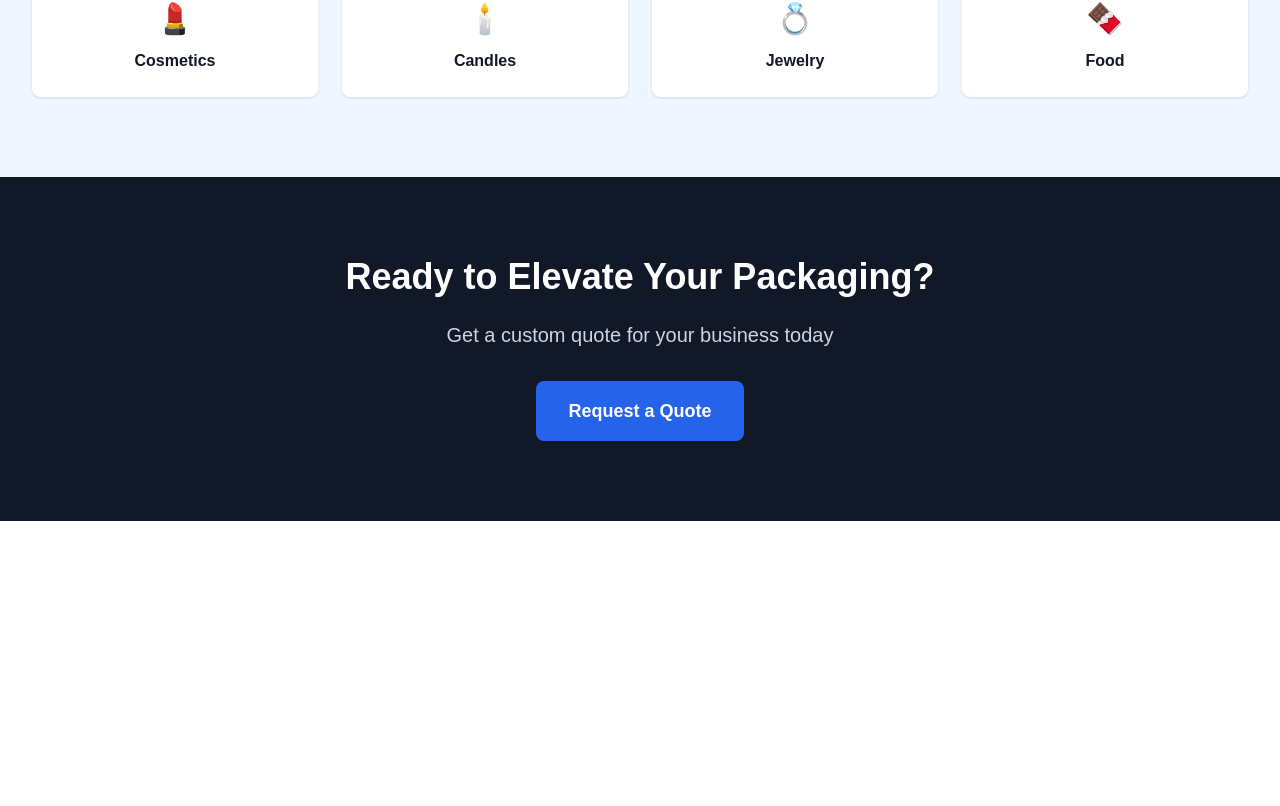
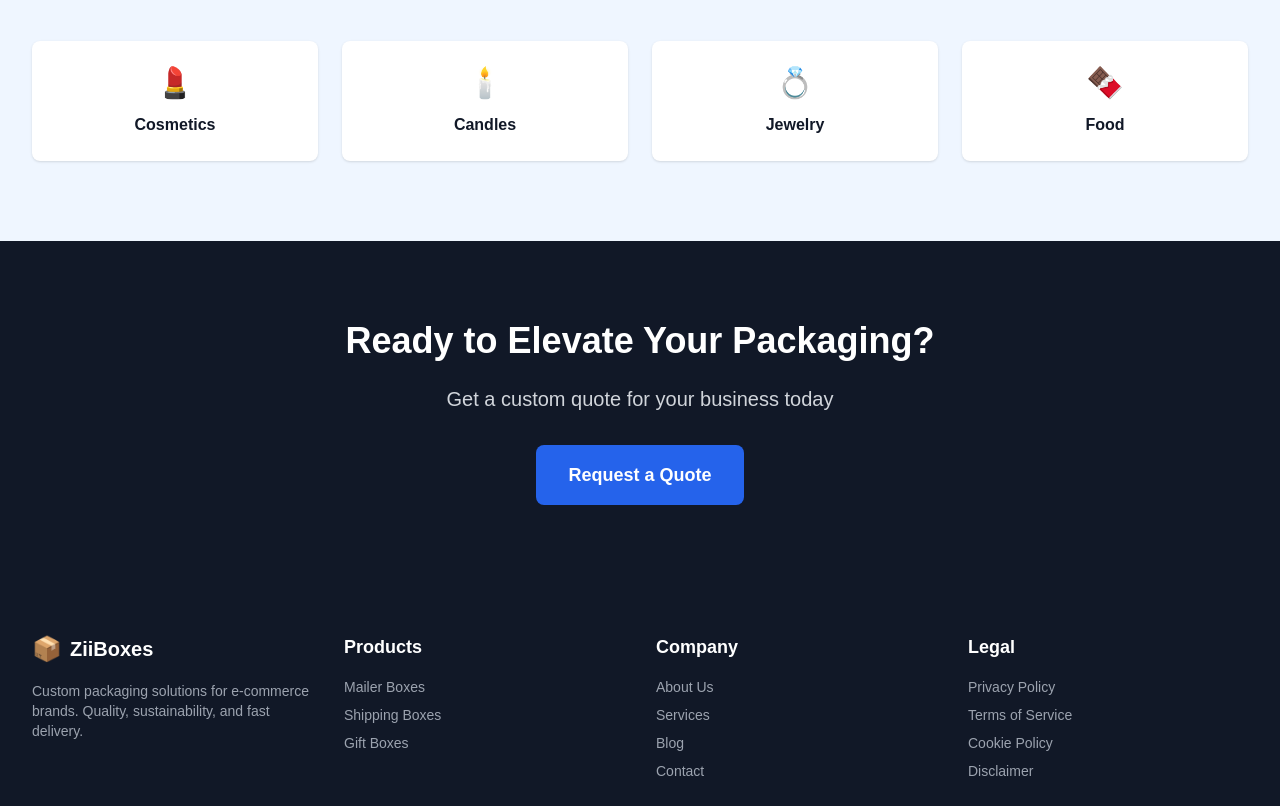
Before and after one commit to shupande/ziiboxes, a Next.js app: page / in a window 1280 px wide. Shown: the part 1991-2797 px from the top of the page. Before the commit the page ends 2512 px from the top, so only its background shows below. Built offline with nearby package versions, Linux system fonts and the light colour scheme.

Commit message:
Add navigation header and footer with SEO meta tags

```diff
--- /dev/null
+++ b/app/components/Footer.tsx
@@ -0,0 +1,105 @@
+import Link from "next/link";
+
+export default function Footer() {
+  return (
+    <footer className="bg-gray-900 text-white">
+      <div className="max-w-7xl mx-auto px-4 sm:px-6 lg:px-8 py-12">
+        <div className="grid grid-cols-1 md:grid-cols-4 gap-8">
+          {/* Company Info */}
+          <div>
+            <div className="flex items-center mb-4">
+              <span className="text-2xl">📦</span>
+              <span className="ml-2 text-xl font-bold">ZiiBoxes</span>
+            </div>
+            <p className="text-gray-400 text-sm">
+              Custom packaging solutions for e-commerce brands. Quality, sustainability, and fast delivery.
+            </p>
+          </div>
+
+          {/* Products */}
+          <div>
+            <h3 className="font-semibold text-lg mb-4">Products</h3>
+            <ul className="space-y-2 text-sm text-gray-400">
+              <li>
+                <Link href="/products/mailer-boxes" className="hover:text-white transition">
+                  Mailer Boxes
+                </Link>
+              </li>
+              <li>
+                <Link href="/products/shipping-boxes" className="hover:text-white transition">
+                  Shipping Boxes
+                </Link>
+              </li>
+              <li>
+                <Link href="/products/gift-boxes" className="hover:text-white transition">
+                  Gift Boxes
+                </Link>
+              </li>
+            </ul>
+          </div>
+
+          {/* Company */}
+          <div>
+            <h3 className="font-semibold text-lg mb-4">Company</h3>
+            <ul className="space-y-2 text-sm text-gray-400">
+              <li>
+                <Link href="/about" className="hover:text-white transition">
+                  About Us
+                </Link>
+              </li>
+              <li>
+                <Link href="/services" className="hover:text-white transition">
+                  Services
+                </Link>
+              </li>
+              <li>
+                <Link href="/blog" className="hover:text-white transition">
+                  Blog
+                </Link>
+              </li>
+              <li>
+                <Link href="/contact" className="hover:text-white transition">
+                  Contact
+                </Link>
+              </li>
+            </ul>
+          </div>
+
+          {/* Legal */}
+          <div>
+            <h3 className="font-semibold text-lg mb-4">Legal</h3>
+            <ul className="space-y-2 text-sm text-gray-400">
+              <li>
+                <Link href="/privacy" className="hover:text-white transition">
+                  Privacy Policy
+                </Link>
+              </li>
+              <li>
+                <Link href="/terms" className="hover:text-white transition">
+                  Terms of Service
+                </Link>
+              </li>
+              <li>
+                <Link href="/cookie-policy" className="hover:text-white transition">
+                  Cookie Policy
+                </Link>
+              </li>
+              <li>
+                <Link href="/disclaimer" className="hover:text-white transition">
+                  Disclaimer
+                </Link>
+              </li>
+            </ul>
+          </div>
+        </div>
+
+        <div className="border-t border-gray-800 mt-8 pt-8 text-center text-sm text-gray-400">
+          <p>&copy; {new Date().getFullYear()} ZiiBoxes. All rights reserved.</p>
+          <p className="mt-2">
+            Custom packaging for e-commerce brands worldwide.
+          </p>
+        </div>
+      </div>
+    </footer>
+  );
+}
--- /dev/null
+++ b/app/components/Header.tsx
@@ -0,0 +1,98 @@
+import Link from "next/link";
+import { useState } from "react";
+
+export default function Header() {
+  const [mobileMenuOpen, setMobileMenuOpen] = useState(false);
+
+  return (
+    <header className="bg-white shadow-sm sticky top-0 z-50">
+      <nav className="max-w-7xl mx-auto px-4 sm:px-6 lg:px-8">
+        <div className="flex justify-between items-center h-16">
+          {/* Logo */}
+          <div className="flex-shrink-0">
+            <Link href="/" className="flex items-center">
+              <span className="text-2xl font-bold text-blue-600">📦</span>
+              <span className="ml-2 text-xl font-bold text-gray-900">ZiiBoxes</span>
+            </Link>
+          </div>
+
+          {/* Desktop Navigation */}
+          <div className="hidden md:flex items-center space-x-8">
+            <Link href="/products/mailer-boxes" className="text-gray-700 hover:text-blue-600 transition">
+              Products
+            </Link>
+            <Link href="/services" className="text-gray-700 hover:text-blue-600 transition">
+              Services
+            </Link>
+            <Link href="/industries" className="text-gray-700 hover:text-blue-600 transition">
+              Industries
+            </Link>
+            <Link href="/blog" className="text-gray-700 hover:text-blue-600 transition">
+              Blog
+            </Link>
+            <Link href="/about" className="text-gray-700 hover:text-blue-600 transition">
+              About
+            </Link>
+            <Link href="/contact" className="text-gray-700 hover:text-blue-600 transition">
+              Contact
+            </Link>
+            <Link
+              href="/quote"
+              className="bg-blue-600 text-white px-6 py-2 rounded-lg font-semibold hover:bg-blue-700 transition"
+            >
+              Get a Quote
+            </Link>
+          </div>
+
+          {/* Mobile menu button */}
+          <div className="md:hidden">
+            <button
+              onClick={() => setMobileMenuOpen(!mobileMenuOpen)}
+              className="text-gray-700 hover:text-blue-600 transition"
+            >
+              <svg className="h-6 w-6" fill="none" viewBox="0 0 24 24" stroke="currentColor">
+                {mobileMenuOpen ? (
+                  <path strokeLinecap="round" strokeLinejoin="round" strokeWidth={2} d="M6 18L18 6M6 6l12 12" />
+                ) : (
+                  <path strokeLinecap="round" strokeLinejoin="round" strokeWidth={2} d="M4 6h16M4 12h16M4 18h16" />
+                )}
+              </svg>
+            </button>
+          </div>
+        </div>
+
+        {/* Mobile Navigation */}
+        {mobileMenuOpen && (
+          <div className="md:hidden py-4 border-t">
+            <div className="flex flex-col space-y-4">
+              <Link href="/products/mailer-boxes" className="text-gray-700 hover:text-blue-600 transition">
+                Products
+              </Link>
+              <Link href="/services" className="text-gray-700 hover:text-blue-600 transition">
+                Services
+              </Link>
+              <Link href="/industries" className="text-gray-700 hover:text-blue-600 transition">
+                Industries
+              </Link>
+              <Link href="/blog" className="text-gray-700 hover:text-blue-600 transition">
+                Blog
+              </Link>
+              <Link href="/about" className="text-gray-700 hover:text-blue-600 transition">
+                About
+              </Link>
+              <Link href="/contact" className="text-gray-700 hover:text-blue-600 transition">
+                Contact
+              </Link>
+              <Link
+                href="/quote"
+                className="bg-blue-600 text-white px-6 py-2 rounded-lg font-semibold hover:bg-blue-700 transition text-center"
+              >
+                Get a Quote
+              </Link>
+            </div>
+          </div>
+        )}
+      </nav>
+    </header>
+  );
+}
--- a/app/layout.tsx
+++ b/app/layout.tsx
@@ -1,6 +1,8 @@
 import type { Metadata } from "next";
 import localFont from "next/font/local";
 import "./globals.css";
+import Header from "./components/Header";
+import Footer from "./components/Footer";
 
 const geistSans = localFont({
   src: "./fonts/GeistVF.woff",
@@ -14,8 +16,15 @@ const geistMono = localFont({
 });
 
 export const metadata: Metadata = {
-  title: "Create Next App",
-  description: "Generated by create next app",
+  title: "ZiiBoxes - Custom Packaging for E-commerce Brands",
+  description: "Premium custom mailer boxes, shipping boxes, and packaging solutions for Amazon, Etsy, and Shopify sellers. Low MOQ, fast delivery, eco-friendly options.",
+  keywords: "custom packaging, mailer boxes, shipping boxes, e-commerce packaging, Amazon FBA, Etsy packaging, Shopify packaging",
+  authors: [{ name: "ZiiBoxes" }],
+  openGraph: {
+    title: "ZiiBoxes - Custom Packaging for E-commerce Brands",
+    description: "Premium custom packaging solutions for growing e-commerce businesses",
+    type: "website",
+  },
 };
 
 export default function RootLayout({
@@ -28,7 +37,11 @@ export default function RootLayout({
       <body
         className={`${geistSans.variable} ${geistMono.variable} antialiased`}
       >
-        {children}
+        <Header />
+        <main className="min-h-screen">
+          {children}
+        </main>
+        <Footer />
       </body>
     </html>
   );
```
Also changed, not shown: 2 other files (tests, documents, lock files or other folders).
